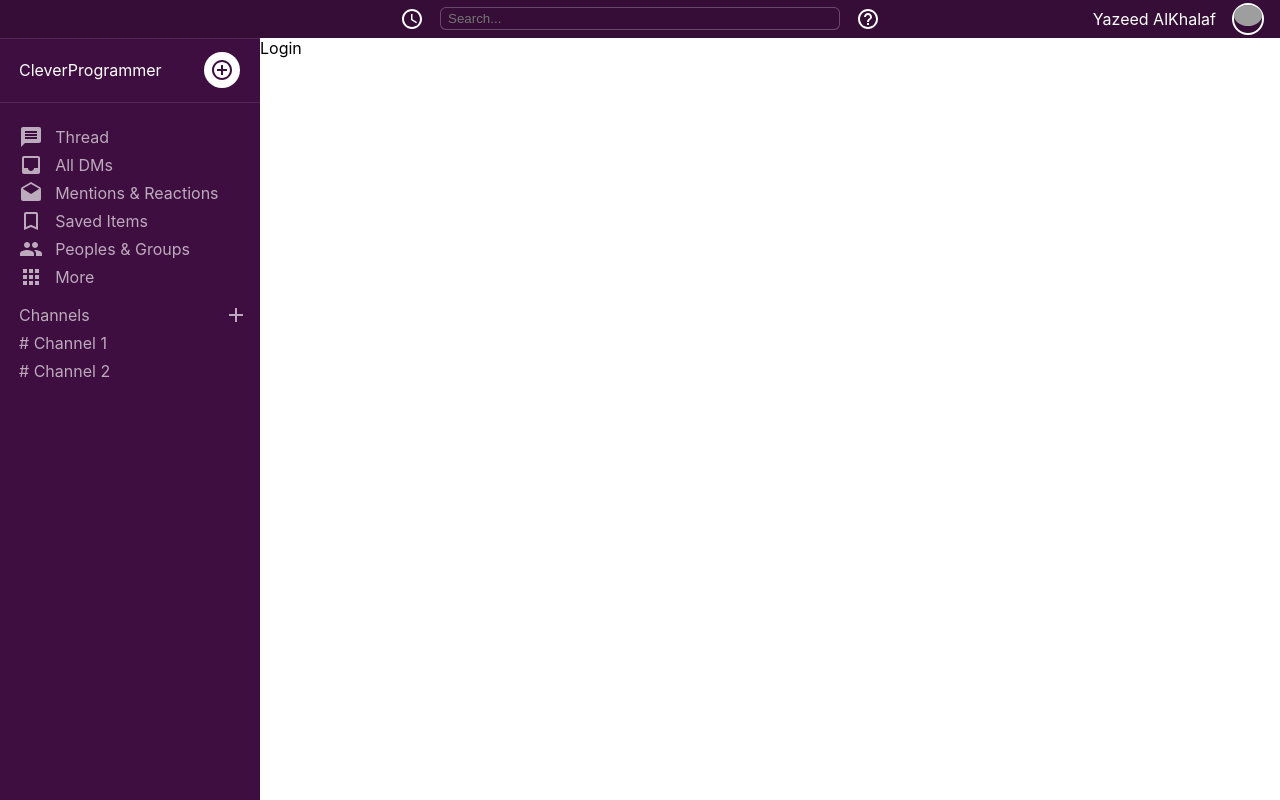
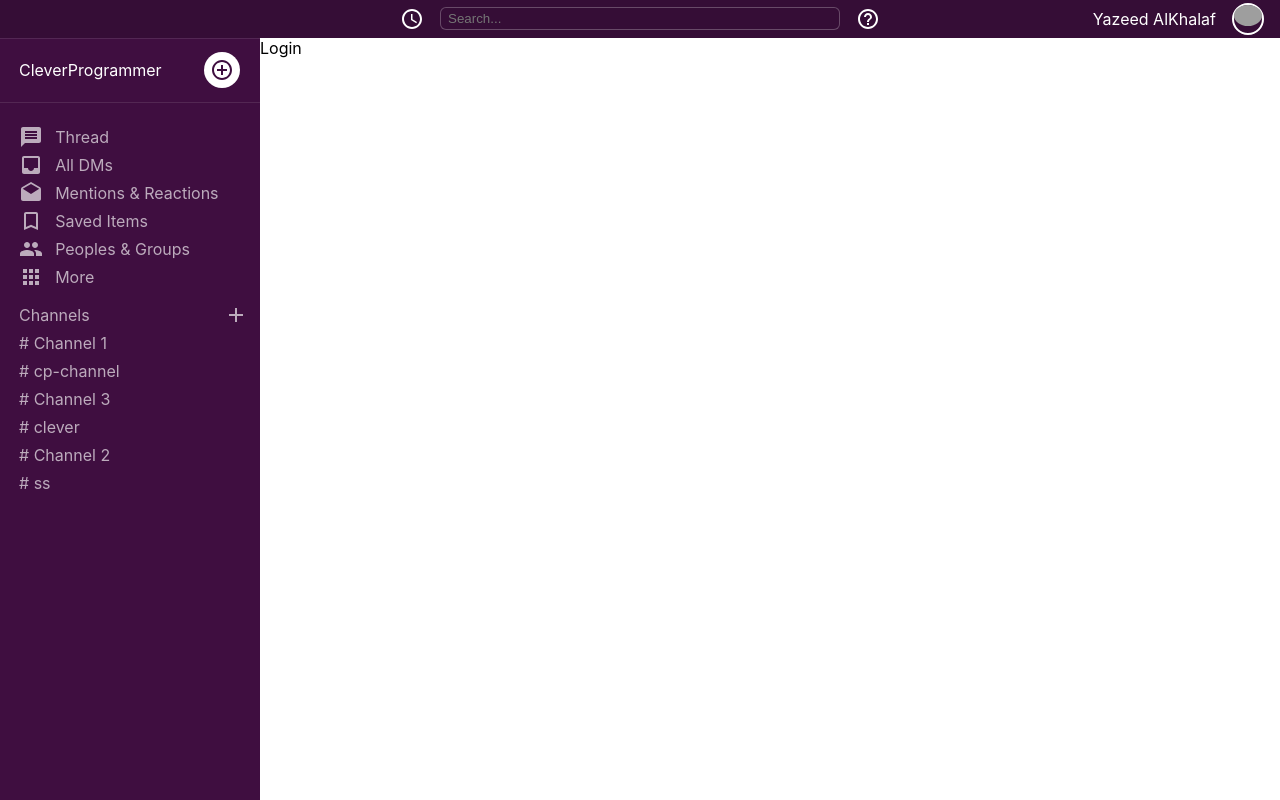
Before and after one commit to YazeedAlKhalaf/slack_clone, a React (Create React App) app: page / in a window 1280 px wide. Built offline with nearby package versions, Linux system fonts and the light colour scheme; grey boxes are pictures that could not be loaded.

Commit message:
🔥 Day One | Convert channels to be dynamic

```diff
--- a/src/components/sidebar/Sidebar.js
+++ b/src/components/sidebar/Sidebar.js
@@ -2,7 +2,7 @@ import React from "react";
 import styled from "styled-components";
 import AddCircleOutlineIcon from "@material-ui/icons/AddCircleOutline";
 import AddIcon from "@material-ui/icons/Add";
-import { sidebarItems } from "../../data/sidebarData";
+import { mainChannelsItems, channelsItems } from "../../data/sidebarData";
 
 function Sidebar() {
   return (
@@ -14,10 +14,10 @@ function Sidebar() {
         </NewMessage>
       </WorkspaceContainer>
       <MainChannels>
-        {sidebarItems.map((sidebarItem) => (
+        {mainChannelsItems.map((mainChannelItem) => (
           <MainChannelItem>
-            {sidebarItem.icon}
-            {sidebarItem.text}
+            {mainChannelItem.icon}
+            {mainChannelItem.text}
           </MainChannelItem>
         ))}
       </MainChannels>
@@ -27,8 +27,9 @@ function Sidebar() {
           <AddIcon />
         </NewChannelContainer>
         <ChannelsList>
-          <ChannelItem># Channel 1</ChannelItem>
-          <ChannelItem># Channel 2</ChannelItem>
+          {channelsItems.map((channelItem) => (
+            <ChannelItem># {channelItem.text}</ChannelItem>
+          ))}
         </ChannelsList>
       </ChannelsContainer>
     </Container>
--- a/src/data/sidebarData.js
+++ b/src/data/sidebarData.js
@@ -5,7 +5,7 @@ import BookmarkBorderIcon from "@material-ui/icons/BookmarkBorder";
 import PeopleIcon from "@material-ui/icons/People";
 import AppsIcon from "@material-ui/icons/Apps";
 
-export const sidebarItems = [
+export const mainChannelsItems = [
   {
     icon: <MessageIcon />,
     text: "Thread",
@@ -31,3 +31,24 @@ export const sidebarItems = [
     text: "More",
   },
 ];
+
+export const channelsItems = [
+  {
+    text: "Channel 1",
+  },
+  {
+    text: "cp-channel",
+  },
+  {
+    text: "Channel 3",
+  },
+  {
+    text: "clever",
+  },
+  {
+    text: "Channel 2",
+  },
+  {
+    text: "ss",
+  },
+];
```
